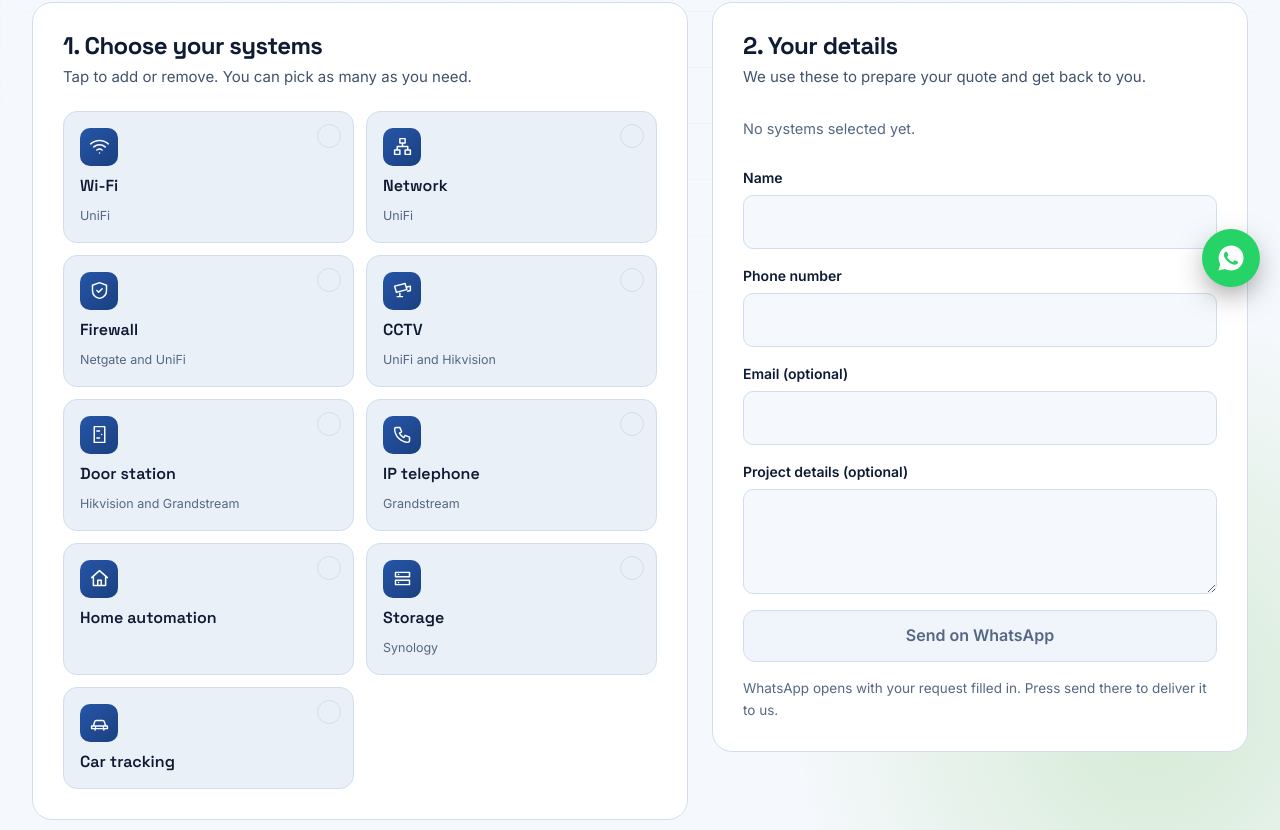
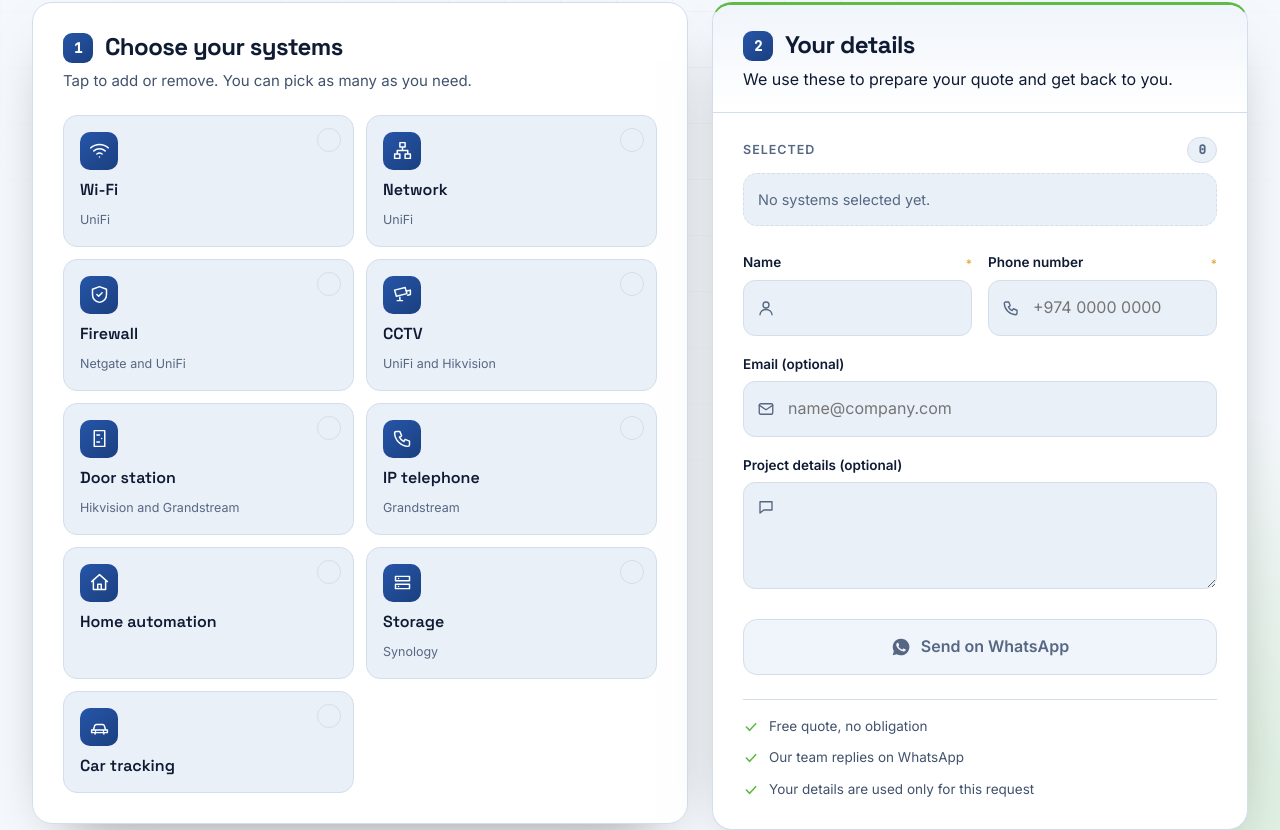
Before and after one commit to mohammad-mokhtar398/datum-website, a plain HTML site: page quote.html in a window 1280 px wide. Shown: the part 493-1323 px from the top of the page. Drawn offline with Linux system fonts and the light colour scheme.

Commit message:
Redesign quote form
Co-Authored-By: Claude Sonnet 5.5 <noreply@anthropic.com>

```diff
--- a/quote.html
+++ b/quote.html
@@ -60,6 +60,42 @@ html[dir=rtl] .sel .tag{padding:6px 14px 6px 8px}
 .hint{display:none;margin:0;font-size:14px;color:#E0A83A}
 .hint.on{display:block}
 .fine{font-size:13.5px;color:var(--ink3);margin:0}
+
+.box{box-shadow:0 24px 60px -34px rgba(0,0,0,.55)}
+.box h2{display:flex;align-items:center;gap:12px}
+.box h2 .sn{width:30px;height:30px;flex:none;border-radius:9px;display:grid;place-items:center;background:linear-gradient(140deg,var(--blue),#1B3F80);color:#fff;font:600 14px 'JetBrains Mono',monospace}
+.r .box{padding:0;overflow:hidden;border-top:3px solid var(--green)}
+.r .hd{padding:26px 30px 20px;border-bottom:1px solid var(--line);background:linear-gradient(180deg,var(--surface2),var(--surface))}
+.r .hd p{margin:0}
+.r .bd{padding:24px 30px 28px}
+.sumh{display:flex;align-items:center;justify-content:space-between;gap:10px;margin:0 0 10px;font-size:12.5px;font-weight:600;letter-spacing:.08em;text-transform:uppercase;color:var(--ink3)}
+html[lang=ar] .sumh{letter-spacing:0;text-transform:none;font-size:14px}
+.cnt{font-family:'JetBrains Mono',monospace;letter-spacing:0;text-transform:none;font-size:12.5px;color:var(--on-green);background:var(--green);border-radius:999px;padding:2px 10px;min-width:26px;text-align:center}
+.cnt.z{background:var(--bg2);color:var(--ink3);border:1px solid var(--line)}
+.sel{padding:14px;border:1px dashed var(--line);border-radius:14px;background:var(--bg2);margin:0 0 26px}
+.form{gap:18px}
+.row2{display:grid;grid-template-columns:repeat(auto-fit,minmax(210px,1fr));gap:16px}
+.fld label{display:flex;align-items:center;justify-content:space-between;font-size:13.5px;font-weight:600;color:var(--ink)}
+.fld label em{font-style:normal;font-weight:500;font-size:12px;color:var(--ink3)}
+.fld label em.rq{color:#E0A83A}
+.inp{position:relative}
+.inp>svg{position:absolute;inset-inline-start:14px;top:50%;transform:translateY(-50%);width:18px;height:18px;stroke:var(--ink3);fill:none;stroke-width:1.8;stroke-linecap:round;stroke-linejoin:round;pointer-events:none;transition:stroke .2s}
+.inp.ta>svg{top:16px;transform:none}
+.inp:focus-within>svg{stroke:var(--green)}
+.fld .inp input,.fld .inp textarea{padding:14px 14px 14px 44px;background:var(--bg2);border:1.5px solid var(--line);border-radius:12px;min-height:50px;transition:border-color .2s,box-shadow .2s,background .2s;outline:0}
+html[dir=rtl] .fld .inp input,html[dir=rtl] .fld .inp textarea{padding:14px 44px 14px 14px}
+.fld .inp input:hover,.fld .inp textarea:hover{border-color:color-mix(in srgb,var(--green) 55%,var(--line))}
+.fld .inp input:focus,.fld .inp textarea:focus{border-color:var(--green);background:var(--bg);box-shadow:0 0 0 4px color-mix(in srgb,var(--green) 22%,transparent)}
+.fld textarea{resize:vertical;min-height:96px}
+.send{gap:10px;min-height:56px;font-size:16px;border-radius:14px;margin-top:4px;transition:transform .2s,box-shadow .2s}
+.send svg{width:20px;height:20px;fill:currentColor;flex:none}
+.send.ready:hover{transform:translateY(-2px)}
+.send[aria-disabled=true]{cursor:not-allowed}
+.trust{display:grid;gap:10px;margin:6px 0 0;padding:16px 0 0;border-top:1px solid var(--line);list-style:none}
+.trust li{display:flex;align-items:center;gap:10px;font-size:13.5px;color:var(--ink2)}
+.trust svg{width:16px;height:16px;flex:none;stroke:var(--green);fill:none;stroke-width:2.4;stroke-linecap:round;stroke-linejoin:round}
+.fine{display:none}
+@media (max-width:720px){.pick{grid-template-columns:1fr 1fr;gap:10px}.opt{padding:14px;min-height:0}.row2{grid-template-columns:1fr}.r .hd,.r .bd{padding-inline:20px}}
 footer{margin-top:0}
 @media (max-width:720px){.ttl h1{font-size:34px}html[lang=ar] .ttl h1{font-size:30px}.box{padding:20px}.lay>.r{position:static}.logo .mk{width:76px;height:76px}.logo .mk img{width:46px}.lay{padding-bottom:64px}}
 </style>
@@ -93,11 +129,12 @@ footer{margin-top:0}
       dir: 'ltr', other: 'العربية', back: 'Back to website', theme: 'Switch between dark and light mode',
       h1: 'Request a quote', lead: 'Choose the systems you need, tell us how to reach you, and send the request to our team on WhatsApp.',
       s1: 'Choose systems', s2: 'Your details', s3: 'Send',
-      pickH: '1. Choose your systems', pickP: 'Tap to add or remove. You can pick as many as you need.',
-      detH: '2. Your details', detP: 'We use these to prepare your quote and get back to you.',
+      pickH: 'Choose your systems', pickP: 'Tap to add or remove. You can pick as many as you need.',
+      detH: 'Your details', detP: 'We use these to prepare your quote and get back to you.',
       sel: 'Selected', none: 'No systems selected yet.', rm: 'Remove',
       lblName: 'Name', lblPhone: 'Phone number', lblEmail: 'Email (optional)', lblNote: 'Project details (optional)',
       send: 'Send on WhatsApp', missing: 'To send, choose at least one system and enter your name and phone number.',
+      t1: 'Free quote, no obligation', t2: 'Our team replies on WhatsApp', t3: 'Your details are used only for this request',
       fine: 'WhatsApp opens with your request filled in. Press send there to deliver it to us.',
       rights: 'Datum Technologies. All rights reserved.', waLabel: 'Chat on WhatsApp',
       wHello: 'Hello Datum, I would like a quote.', wName: 'Name', wPhone: 'Phone', wEmail: 'Email', wSystems: 'Systems', wDetails: 'Details', wFrom: 'Sent from the Datum website'
@@ -106,11 +143,12 @@ footer{margin-top:0}
       dir: 'rtl', other: 'English', back: 'العودة إلى الموقع', theme: 'التبديل بين الوضع الداكن والفاتح',
       h1: 'اطلب عرض سعر', lead: 'اختر الأنظمة التي تحتاجها، واكتب بيانات التواصل، ثم أرسل الطلب إلى فريقنا عبر واتساب.',
       s1: 'اختر الأنظمة', s2: 'بياناتك', s3: 'إرسال',
-      pickH: '1. اختر أنظمتك', pickP: 'اضغط للإضافة أو الإزالة. يمكنك اختيار ما تحتاجه.',
-      detH: '2. بياناتك', detP: 'نستخدمها لتجهيز عرض السعر والرد عليك.',
+      pickH: 'اختر أنظمتك', pickP: 'اضغط للإضافة أو الإزالة. يمكنك اختيار ما تحتاجه.',
+      detH: 'بياناتك', detP: 'نستخدمها لتجهيز عرض السعر والرد عليك.',
       sel: 'المختار', none: 'لم تختر أي نظام بعد.', rm: 'إزالة',
       lblName: 'الاسم', lblPhone: 'رقم الهاتف', lblEmail: 'البريد الإلكتروني (اختياري)', lblNote: 'تفاصيل المشروع (اختياري)',
       send: 'إرسال عبر واتساب', missing: 'للإرسال، اختر نظامًا واحدًا على الأقل واكتب اسمك ورقم هاتفك.',
+      t1: 'عرض سعر مجاني بدون التزام', t2: 'فريقنا يرد عليك على واتساب', t3: 'بياناتك تُستخدم لهذا الطلب فقط',
       fine: 'سيفتح واتساب وفيه طلبك مكتوبًا. اضغط إرسال هناك ليصلنا.',
       rights: 'داتوم تكنولوجيز. جميع الحقوق محفوظة.', waLabel: 'تواصل عبر واتساب',
       wHello: 'مرحبًا داتوم، أرغب في الحصول على عرض سعر.', wName: 'الاسم', wPhone: 'الهاتف', wEmail: 'البريد الإلكتروني', wSystems: 'الأنظمة المطلوبة', wDetails: 'التفاصيل', wFrom: 'أُرسل من موقع داتوم'
@@ -144,6 +182,7 @@ footer{margin-top:0}
   var f = { name: '', phone: '', email: '', note: '' };
   var app = document.getElementById('app');
 
+  var WAI = '<svg viewBox="0 0 24 24"><path d="M12 2a10 10 0 0 0-8.6 15L2 22l5.1-1.3A10 10 0 1 0 12 2zm5.2 14.1c-.2.6-1.3 1.2-1.8 1.2-.5.1-1 .2-3.3-.7-2.8-1.2-4.6-4-4.7-4.2-.1-.2-1.1-1.5-1.1-2.8s.7-2 .9-2.3c.2-.3.5-.3.7-.3h.5c.2 0 .4 0 .6.5l.8 2c.1.2.1.4 0 .5l-.3.5-.4.4c-.1.2-.3.3-.1.6.2.3.8 1.3 1.7 2.1 1.2 1 2.1 1.3 2.4 1.5.3.1.5.1.6-.1l.9-1.1c.2-.3.4-.2.6-.1l1.9.9c.3.1.5.2.5.3.1.2.1.8-.1 1.4z"/></svg>';
   function render() {
     var L = T[lang];
     document.documentElement.lang = lang;
@@ -161,16 +200,18 @@ footer{margin-top:0}
       '<a href="index.html" class="logo" dir="ltr" style="text-decoration:none;color:var(--ink)"><span class="mk"><img src="assets/logo.png" alt="Datum"></span><span class="nm">Datum<small>Technologies</small></span></a>' +
       '<div class="ttl"><h1><span class="grad">' + esc(L.h1) + '</span></h1><p>' + esc(L.lead) + '</p>' +
       '<div class="stp"><span><b>1</b>' + esc(L.s1) + '</span><span><b>2</b>' + esc(L.s2) + '</span><span><b>3</b>' + esc(L.s3) + '</span></div></div>' +
-      '<div class="lay"><div class="l"><div class="box"><h2>' + esc(L.pickH) + '</h2><p>' + esc(L.pickP) + '</p><div class="pick">' + opts + '</div></div></div>' +
-      '<div class="r"><div class="box"><h2>' + esc(L.detH) + '</h2><p>' + esc(L.detP) + '</p>' +
+      '<div class="lay"><div class="l"><div class="box"><h2><span class="sn">1</span>' + esc(L.pickH) + '</h2><p>' + esc(L.pickP) + '</p><div class="pick">' + opts + '</div></div></div>' +
+      '<div class="r"><div class="box"><div class="hd"><h2><span class="sn">2</span>' + esc(L.detH) + '</h2><p>' + esc(L.detP) + '</p></div><div class="bd">' +
+      '<div class="sumh"><span>' + esc(L.sel) + '</span><span class="cnt z" id="cnt">0</span></div>' +
       '<div class="sel" id="sel" aria-live="polite"></div>' +
       '<div class="form">' +
-      '<div class="fld"><label for="q-name">' + esc(L.lblName) + '</label><input id="q-name" type="text" autocomplete="name"></div>' +
-      '<div class="fld"><label for="q-phone">' + esc(L.lblPhone) + '</label><input id="q-phone" type="tel" dir="ltr" autocomplete="tel"></div>' +
-      '<div class="fld"><label for="q-email">' + esc(L.lblEmail) + '</label><input id="q-email" type="email" dir="ltr" autocomplete="email"></div>' +
-      '<div class="fld"><label for="q-note">' + esc(L.lblNote) + '</label><textarea id="q-note" rows="3"></textarea></div>' +
-      '<a id="send" class="send" href="#" aria-disabled="true">' + esc(L.send) + '</a>' +
-      '<p class="hint" id="missing">' + esc(L.missing) + '</p><p class="fine">' + esc(L.fine) + '</p></div></div></div></div></div></div>' +
+      '<div class="row2"><div class="fld"><label for="q-name">' + esc(L.lblName) + '<em class="rq">*</em></label><div class="inp"><svg viewBox="0 0 24 24"><circle cx="12" cy="8" r="4"/><path d="M4 21c0-4 3.6-7 8-7s8 3 8 7"/></svg><input id="q-name" type="text" autocomplete="name" required></div></div>' +
+      '<div class="fld"><label for="q-phone">' + esc(L.lblPhone) + '<em class="rq">*</em></label><div class="inp"><svg viewBox="0 0 24 24"><path d="M5 4h4l2 5-2.5 1.5a11 11 0 0 0 5 5L15 13l5 2v4a2 2 0 0 1-2 2A16 16 0 0 1 3 6a2 2 0 0 1 2-2z"/></svg><input id="q-phone" type="tel" dir="ltr" autocomplete="tel" placeholder="+974 0000 0000" required></div></div></div>' +
+      '<div class="fld"><label for="q-email">' + esc(L.lblEmail) + '</label><div class="inp"><svg viewBox="0 0 24 24"><rect x="3" y="5" width="18" height="14" rx="2"/><path d="M3 7l9 6 9-6"/></svg><input id="q-email" type="email" dir="ltr" autocomplete="email" placeholder="name@company.com"></div></div>' +
+      '<div class="fld"><label for="q-note">' + esc(L.lblNote) + '</label><div class="inp ta"><svg viewBox="0 0 24 24"><path d="M4 5h16v11H9l-5 4z"/></svg><textarea id="q-note" rows="3"></textarea></div></div>' +
+      '<a id="send" class="send" href="#" aria-disabled="true">' + WAI + esc(L.send) + '</a>' +
+      '<p class="hint" id="missing">' + esc(L.missing) + '</p>' +
+      '<ul class="trust"><li><svg viewBox="0 0 24 24"><path d="M5 12l5 5 9-10"/></svg>' + esc(L.t1) + '</li><li><svg viewBox="0 0 24 24"><path d="M5 12l5 5 9-10"/></svg>' + esc(L.t2) + '</li><li><svg viewBox="0 0 24 24"><path d="M5 12l5 5 9-10"/></svg>' + esc(L.t3) + '</li></ul></div></div></div></div></div></div>' +
       '<footer><div class="wrap"><span>' + esc(L.rights) + '</span><span><a href="index.html">datum.qa</a></span></div></footer>' +
       '<a class="wa" href="https://wa.me/' + WA + '" target="_blank" rel="noopener" aria-label="' + esc(L.waLabel) + '"><svg viewBox="0 0 24 24"><path d="M12 2a10 10 0 0 0-8.6 15L2 22l5.1-1.3A10 10 0 1 0 12 2zm5.2 14.1c-.2.6-1.3 1.2-1.8 1.2-.5.1-1 .2-3.3-.7-2.8-1.2-4.6-4-4.7-4.2-.1-.2-1.1-1.5-1.1-2.8s.7-2 .9-2.3c.2-.3.5-.3.7-.3h.5c.2 0 .4 0 .6.5l.8 2c.1.2.1.4 0 .5l-.3.5-.4.4c-.1.2-.3.3-.1.6.2.3.8 1.3 1.7 2.1 1.2 1 2.1 1.3 2.4 1.5.3.1.5.1.6-.1l.9-1.1c.2-.3.4-.2.6-.1l1.9.9c.3.1.5.2.5.3.1.2.1.8-.1 1.4z"/></svg></a>';
     bind();
@@ -190,6 +231,7 @@ footer{margin-top:0}
     document.querySelectorAll('.opt').forEach(function (b) {
       b.setAttribute('aria-pressed', sel.indexOf(b.getAttribute('data-id')) >= 0 ? 'true' : 'false');
     });
+    var cnt = document.getElementById('cnt'); cnt.textContent = ordered.length; cnt.className = 'cnt' + (ordered.length ? '' : ' z');
     var box = document.getElementById('sel');
     box.innerHTML = ordered.length === 0 ? '<p class="none">' + esc(L.none) + '</p>' : ordered.map(function (id) {
       return '<button type="button" class="tag" data-rm="' + id + '" aria-label="' + esc(L.rm + ' ' + N[lang][id][0]) + '">' + esc(N[lang][id][0]) + '<i>×</i></button>';
```
